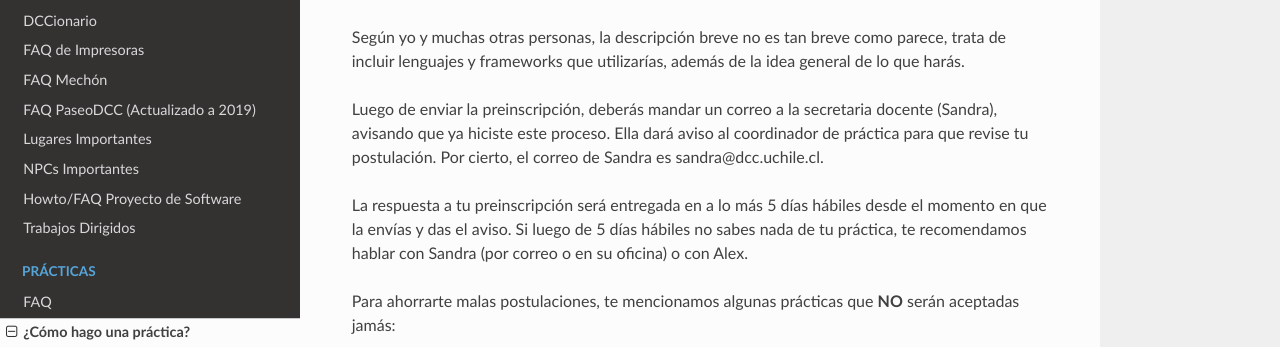
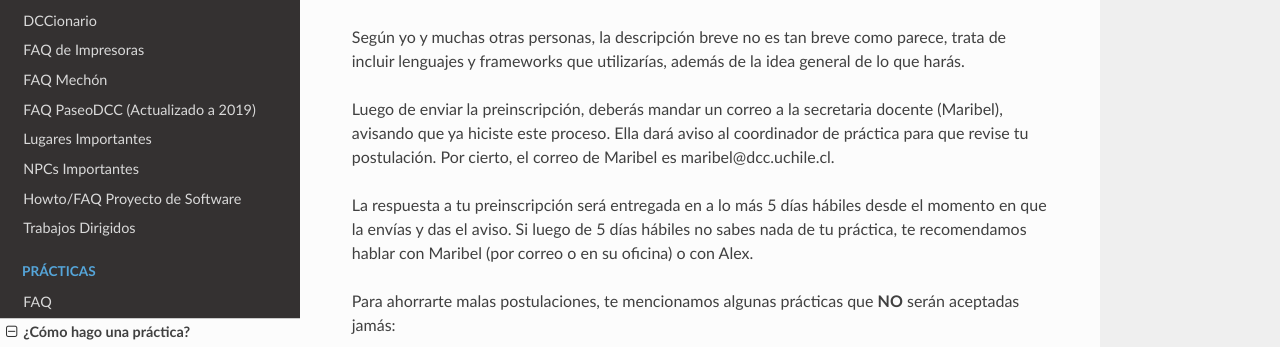
Before and after one commit to cadcc/howto, an MkDocs documentation site: the page built from docs/Prácticas/How do I Practica.md, in a window 1280 px wide and 900 px high, scrolled down 2424 px. Shown: the part 158-505 px from the top of the window. Built offline with MkDocs 1.6.1, drawn with Linux system fonts in a browser that asks for light colours; nearby versions of some CDN libraries; some of the changed text lies outside the part shown.

Commit message:
replaced secretaria docente

```diff
--- a/docs/Prácticas/How do I Practica.md
+++ b/docs/Prácticas/How do I Practica.md
@@ -60,9 +60,9 @@ Según el profe Alexandre Bergel, la descripción debe ser breve y debe tener la
 
 Según yo y muchas otras personas, la descripción breve no es tan breve como parece, trata de incluir lenguajes y frameworks que utilizarías, además de la idea general de lo que harás.
 
-Luego de enviar la preinscripción, deberás mandar un correo a la secretaria docente (Sandra), avisando que ya hiciste este proceso. Ella dará aviso al coordinador de práctica para que revise tu postulación. Por cierto, el correo de Sandra es sandra@dcc.uchile.cl.
+Luego de enviar la preinscripción, deberás mandar un correo a la secretaria docente (Maribel), avisando que ya hiciste este proceso. Ella dará aviso al coordinador de práctica para que revise tu postulación. Por cierto, el correo de Maribel es maribel@dcc.uchile.cl.
 
-La respuesta a tu preinscripción será entregada en a lo más 5 días hábiles desde el momento en que la envías y das el aviso. Si luego de 5 días hábiles no sabes nada de tu práctica, te recomendamos hablar con Sandra (por correo o en su oficina) o con Alex.
+La respuesta a tu preinscripción será entregada en a lo más 5 días hábiles desde el momento en que la envías y das el aviso. Si luego de 5 días hábiles no sabes nada de tu práctica, te recomendamos hablar con Maribel (por correo o en su oficina) o con Alex.
 
 Para ahorrarte malas postulaciones, te mencionamos algunas prácticas que **NO** serán aceptadas jamás:
 
@@ -104,7 +104,7 @@ Durante lo que queda de semestre, un profesor full time, part time o experto ext
 
 Existe la posibilidad de que el profesor que revise tu informe te contacte para pedirte que le hagas correcciones, ya que para la impresión de él, el informe que entregaste no cumple las condiciones necesarias para aprobar. En ese caso, podrás entregar una nueva versión del informe, pero muy probablemente la nota máxima a la que podrás aspirar sea menor a 7. Te darán más detalles de esa situación si te llega a ocurrir.
 
-En caso que tuvieses dudas acerca de tu nota de informe de práctica que no estuviesen resueltas en los comentarios del evaluador, **puedes contactar a Sandra para solicitar una apelación de tu nota**. Ella hará las gestiones para que el Coordinador de Práctica vea tu caso y tome una decisión final sobre él.
+En caso que tuvieses dudas acerca de tu nota de informe de práctica que no estuviesen resueltas en los comentarios del evaluador, **puedes contactar a Maribel para solicitar una apelación de tu nota**. Ella hará las gestiones para que el Coordinador de Práctica vea tu caso y tome una decisión final sobre él.
 
 Ya con tu nota final obtenida sobre 4.0 y con el acta del curso publicada, podrás decir orgullosamente que terminaste una (o las 2 si estabas en práctica 2) de tus prácticas :)
 
@@ -184,7 +184,7 @@ Si las tareas que realizas coinciden con las de la preinscripción que hiciste y
 ---
 
 ## Mi pre-inscripción ha estado en "pendiente" por mucho tiempo ¿Qué hago?
-Mandale un mail a la Secretaria Docente, Sandra (sandra@dcc.uchile.cl) para que le avise al Coordinador de Prácticas, ya que el sistema actual no le notifica cuando un alumno realiza una preinscripción.
+Mandale un mail a la Secretaria Docente, Maribel (maribel@dcc.uchile.cl) para que le avise al Coordinador de Prácticas, ya que el sistema actual no le notifica cuando un alumno realiza una preinscripción.
 
 ---
 
```
